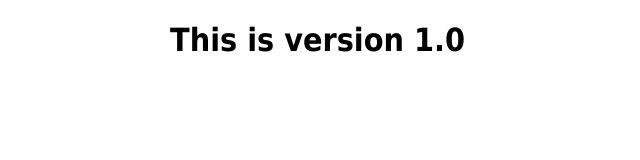
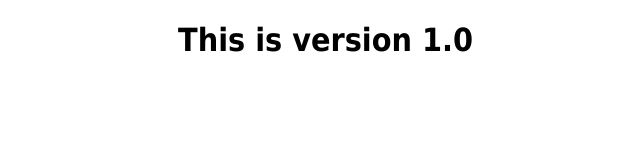
Before and after one commit to jfhector/ps-sidecar, a plain HTML site: page index.html in a window 1280 px wide. Shown: the whole page, without its empty margins (182-822 px from the left). Drawn offline with Linux system fonts and the light colour scheme.

Commit message:
Update index.html

```diff
--- a/index.html
+++ b/index.html
@@ -4,7 +4,7 @@
 <title>NGINX</title>
 <style>
     body {
-        width: 36em;
+        width: 35em;
         margin: 0 auto;
         font-family: Tahoma, Verdana, Arial, sans-serif;
     }
```
